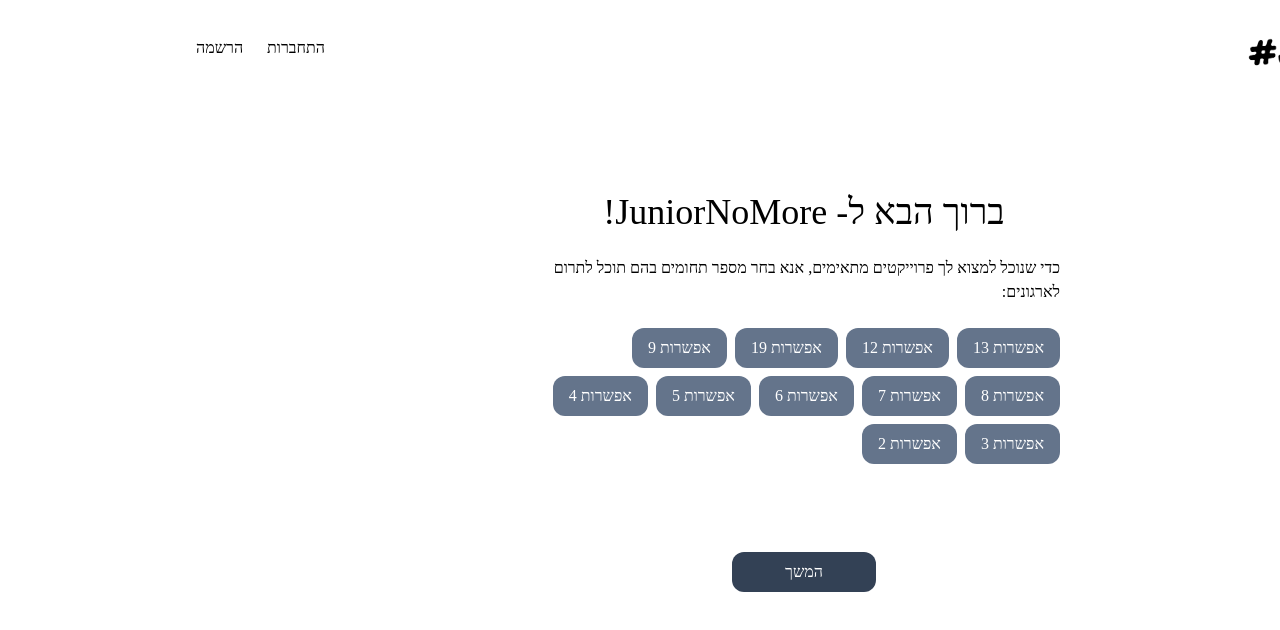
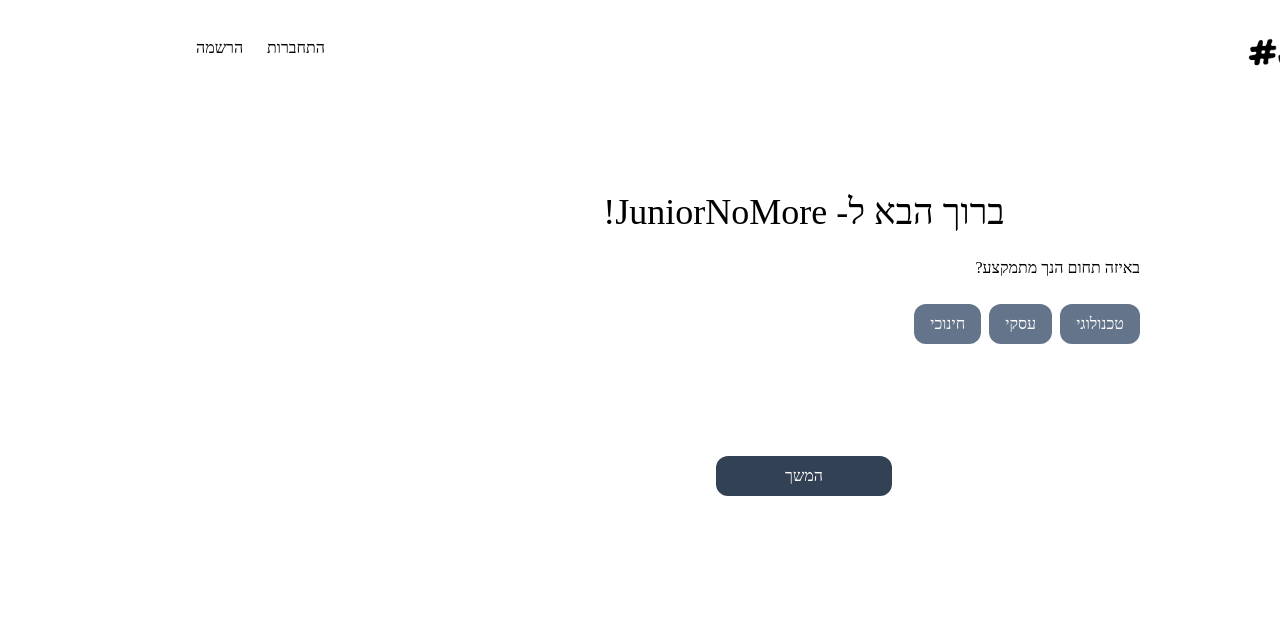
Before and after one commit to matanweiss/juniorNoMore, a React (Create React App) app: page /first-login in a window 1280 px wide. Shown: the top 630 px of the page. Built offline with nearby package versions, Linux system fonts and the light colour scheme.

Commit message:
added sub genres

```diff
--- a/src/components/GenreToggle.js
+++ b/src/components/GenreToggle.js
@@ -1,16 +1,18 @@
-import { useState } from "react";
+import { useEffect, useState } from "react";
 
 const GenreToggle = (props) => {
 
-    const [isChecked, setIsChecked] = useState(false);
+    const [isSelected, setIsSelected] = useState(false);
 
-    const handleChange = () => setIsChecked(!isChecked);
+    useEffect(() => {
+        setIsSelected(props.currentGenre === props.name);
+    }, [props.currentGenre]);
 
     return (
         <label>
-            <input name={props.text} type="checkbox" className="absolute opacity-0" checked={isChecked} onChange={handleChange} />
-            <div className={`${isChecked ? 'bg-slate-700' : 'bg-slate-500'} cursor-pointer px-4 py-2 text-white rounded-xl hover:bg-slate-600`}>
-                {props.text}
+            <input name={props.name} type="checkbox" className="absolute opacity-0" checked={isSelected} onChange={props.action} />
+            <div className={`${isSelected ? 'bg-slate-700' : 'bg-slate-500'} transition cursor-pointer px-4 py-2 text-white rounded-xl`}>
+                {props.name}
             </div >
         </label>
     );
--- /dev/null
+++ b/src/components/SubGenreToggle.js
@@ -0,0 +1,19 @@
+import { useState } from "react";
+
+const SubGenreToggle = (props) => {
+
+    const [isSelected, setIsSelected] = useState(false);
+
+    const handleChange = () => setIsSelected(!isSelected);
+
+    return (
+        <label>
+            <input name={props.name} type="checkbox" className="absolute opacity-0" checked={isSelected} onChange={handleChange} />
+            <div className={`${isSelected ? 'bg-slate-700' : 'bg-slate-500'} transition cursor-pointer px-4 py-2 text-white rounded-xl`}>
+                {props.name}
+            </div >
+        </label>
+    );
+}
+
+export default SubGenreToggle;
--- a/src/pages/FirstLogin.js
+++ b/src/pages/FirstLogin.js
@@ -1,46 +1,96 @@
 import { useRef, useState } from "react";
 import Button from "../components/Button";
 import GenreToggle from "../components/GenreToggle";
+import SubGenreToggle from "../components/SubGenreToggle";
 
 const FirstLogin = () => {
 
-    const genresRef = useRef();
+    const subGenresRef = useRef();
+
+    const [currentGenre, setCurrentGenre] = useState('');
 
     const genres = [
-        'אפשרות 13',
-        'אפשרות 12',
-        'אפשרות 19',
-        'אפשרות 9',
-        'אפשרות 8',
-        'אפשרות 7',
-        'אפשרות 6',
-        'אפשרות 5',
-        'אפשרות 4',
-        'אפשרות 3',
-        'אפשרות 2',
+        'טכנולוגי',
+        'עסקי',
+        'חינוכי',
+    ];
+
+    const techSubGenres = [
+        'פיתוח אפליקציות (IOS / Android)',
+        'פיתוח WEB',
+        'חווית משתמש',
+        'QA',
+        'עיצוב גרפי',
+        'אבטחת מידע',
+        'Devops',
+    ];
+
+    const businessSubGenres = [
+        'בניית תוכנית עסקית',
+        'מיתוג',
+        'שיווק',
+        'דוברות',
+        'כתיבת תוכן',
+        'שיווק דיגיטלי',
+        'צילום מקצועי',
+        'עריכת תוכן גרפי',
+        'ייעול כוח אדמה',
+    ];
+
+    const educationSubGenres = [
+        'השתלבות באוכלוסייה מיוחדת',
+        'חניכה אצל מורה ותיק (תעודת הוראה)',
     ];
 
     const renderGenres = () => genres.map(genre =>
-        <GenreToggle name={genre} key={genre} text={genre} />
+        <GenreToggle currentGenre={currentGenre} name={genre} action={handleGenreToggle} key={genre} />
     );
 
-    const logGenres = () => {
-        const children = genresRef.current.children;
+    const handleGenreToggle = e => {
+        const name = e.target.name;
+        setCurrentGenre(name);
+    };
+
+    const logSubGenres = () => {
+        const children = subGenresRef.current.children;
         for (let i = 0; i < children.length; i++) {
             const child = children[i].firstChild;
-            console.log(child.checked, child.name);
+            if (child.checked) {
+                console.log(child.name);
+            }
+        }
+    };
+
+    const renderSubGenres = () => {
+        switch (currentGenre) {
+            case 'טכנולוגי':
+                return techSubGenres.map(genre =>
+                    <SubGenreToggle name={genre} key={genre} />
+                );
+            case 'עסקי':
+                return businessSubGenres.map(genre =>
+                    <SubGenreToggle name={genre} key={genre} />
+                );
+            case 'חינוכי':
+                return educationSubGenres.map(genre =>
+                    <SubGenreToggle name={genre} key={genre} />
+                );
         }
     }
 
     return (
-        <div className="mx-4 lg:mx-auto max-w-lg mt-12 lg:mt-24 space-y-6">
+        <div className="mx-4 lg:mx-auto max-w-2xl mt-12 lg:mt-24 space-y-6">
             <h1 className="text-2xl text-center lg:text-4xl">ברוך הבא ל- JuniorNoMore!</h1>
-            <p>כדי שנוכל למצוא לך פרוייקטים מתאימים, אנא בחר מספר תחומים בהם תוכל לתרום לארגונים:</p>
-            <div ref={genresRef} className="flex gap-2 flex-wrap">
+            <p>באיזה תחום הנך מתמקצע?</p>
+            <div className="flex gap-2 flex-wrap">
                 {renderGenres()}
             </div>
+            {currentGenre && <p className="pt-8">כדי שנוכל למצוא לך פרוייקטים מתאימים, אנא בחר מספר תחומים בהם תוכל לתרום לארגונים:</p>}
+            <div ref={subGenresRef} className="flex gap-2 flex-wrap">
+                {currentGenre && renderSubGenres()}
+            </div>
             <div className="lg:text-center">
-                <Button action={logGenres} text="המשך" additionalClasses="w-full lg:w-36  mt-16" />
+                <Button action={logSubGenres} text="המשך" additionalClasses="w-full max-w-md lg:w-44  mt-16" />
             </div>
         </div>
 
```
